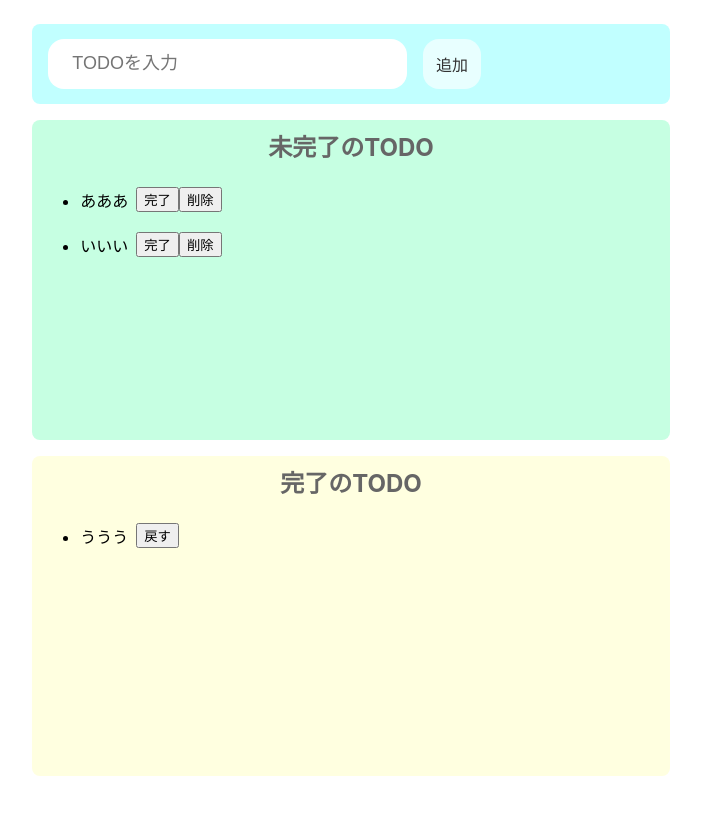
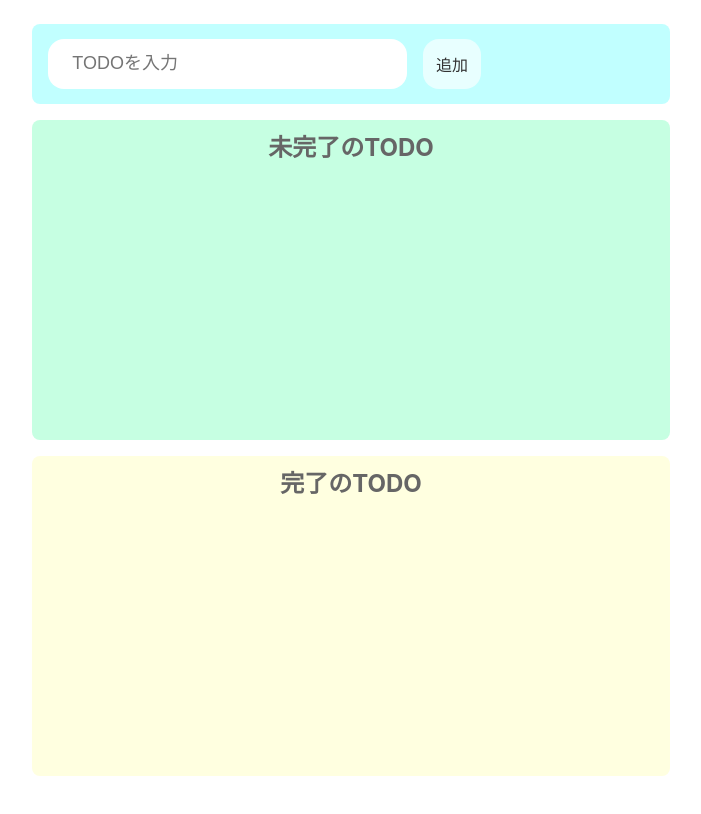
Before and after one commit to SatoTaisei/todo-app, a Next.js app: page / in a window 1280 px wide. Shown: the top 814 px of the page, without its empty margins (289-990 px from the left). Built offline with nearby package versions, Linux system fonts and the light colour scheme.

Commit message:
🔥 srcファイルへの統合

```diff
--- /dev/null
+++ b/jsconfig.json
@@ -0,0 +1,5 @@
+{
+  "compilerOptions": {
+    "baseUrl": "."
+  }
+}
--- a/pages/_app.jsx
+++ /dev/null
@@ -1,7 +0,0 @@
-import '../styles/globals.css'
-
-function MyApp({ Component, pageProps }) {
-  return <Component {...pageProps} />
-}
-
-export default MyApp
--- /dev/null
+++ b/src/pages/_app.jsx
@@ -0,0 +1,7 @@
+import "src/styles/globals.css";
+
+function MyApp({ Component, pageProps }) {
+  return <Component {...pageProps} />;
+}
+
+export default MyApp;
--- a/pages/index.jsx
+++ b/src/pages/index.jsx
@@ -1,11 +1,11 @@
 import { React, useState } from "react";
 import Head from "next/head";
-import styles from "../styles/Home.module.css";
+import styles from "src/styles//Home.module.css";
 
 export default function Home() {
   const [todoText, setTodoText] = useState("");
-  const [incompleteTodos, setIncompleteTodos] = useState(["あああ", "いいい"]);
-  const [completeTodos, setCompleteTodos] = useState(["ううう"]);
+  const [incompleteTodos, setIncompleteTodos] = useState([]);
+  const [completeTodos, setCompleteTodos] = useState([]);
 
   const onChangeTodoText = (e) => setTodoText(e.target.value);
 
```
Also changed, not shown: src/pages/api/hello.js (renamed from pages/api/hello.js), src/styles/Home.module.css (renamed from styles/Home.module.css), src/styles/globals.css (renamed from styles/globals.css).
